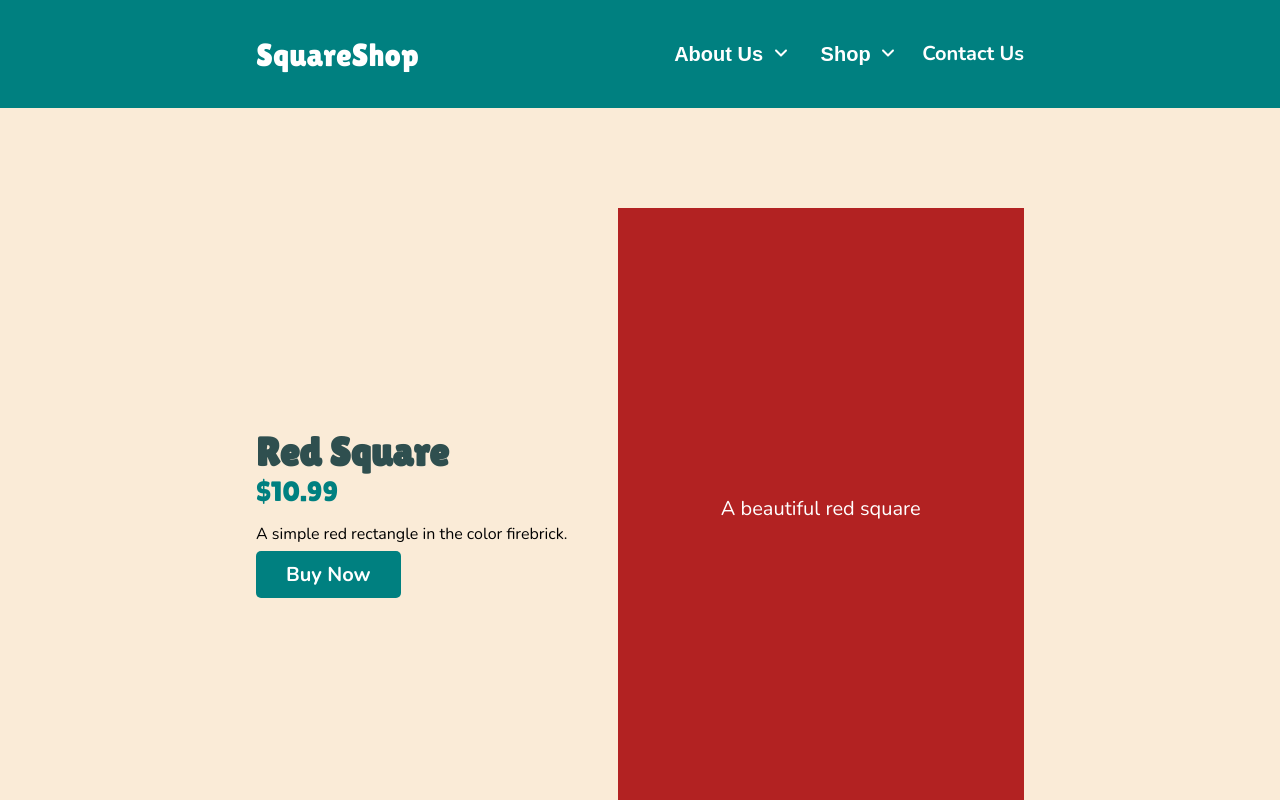
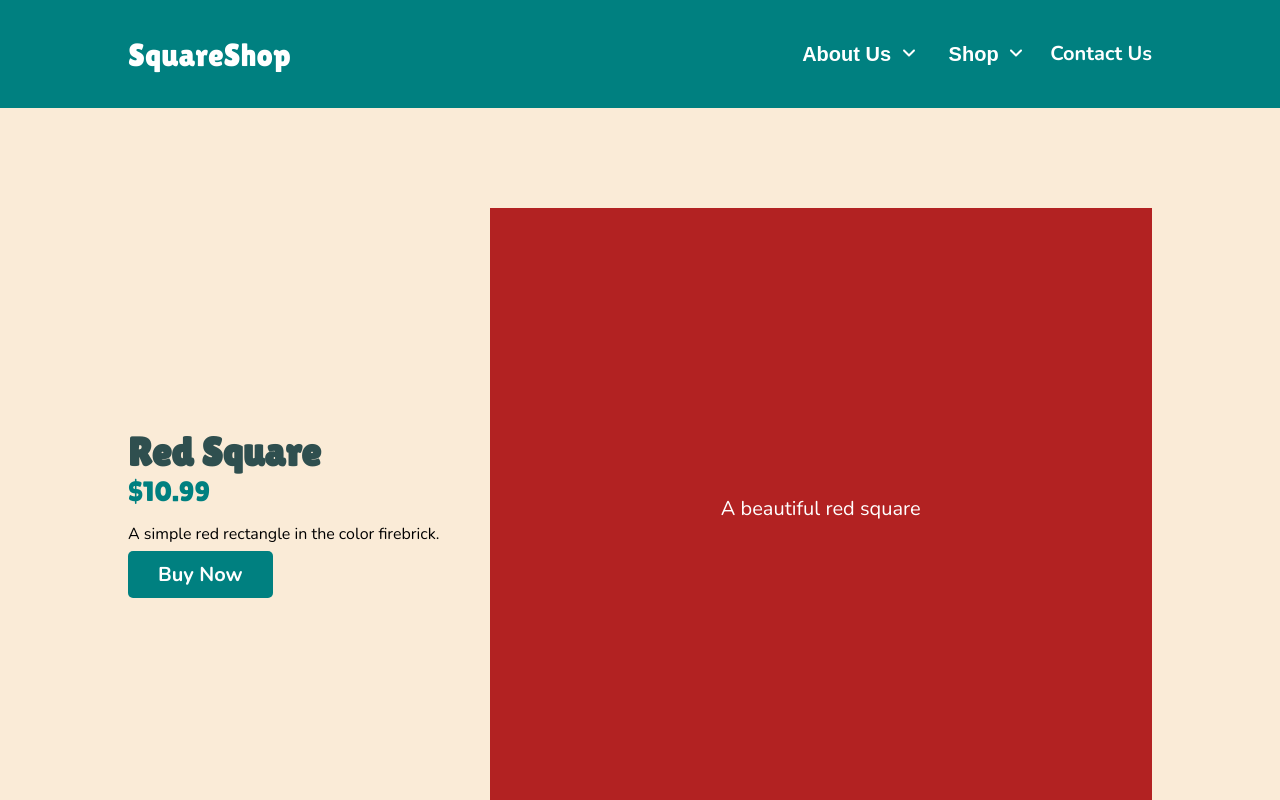
Before and after one commit to tcnj-des255/SquareShop, a plain HTML site: page red-square.html in a window 1280 px wide. Shown: the top 800 px of the page. Drawn offline with nearby package versions, Linux system fonts and the light colour scheme.

Commit message:
Update styles.css

```diff
--- a/assets/styles/styles.css
+++ b/assets/styles/styles.css
@@ -4,12 +4,12 @@ body {
 }
 
 main {
-    padding: 100px 20%;
+    padding: 100px 10%;
     background-color: antiquewhite;
 }
 
 footer {
-    padding: 100px 20%;
+    padding: 100px 10%;
     background-color: darkslategray;
 
 }
@@ -20,7 +20,7 @@ nav {
     display: flex;
     justify-content: space-between;
     background-color: teal;
-    padding: 20px 20%;
+    padding: 20px 10%;
     align-items: center;
 }
 
```
